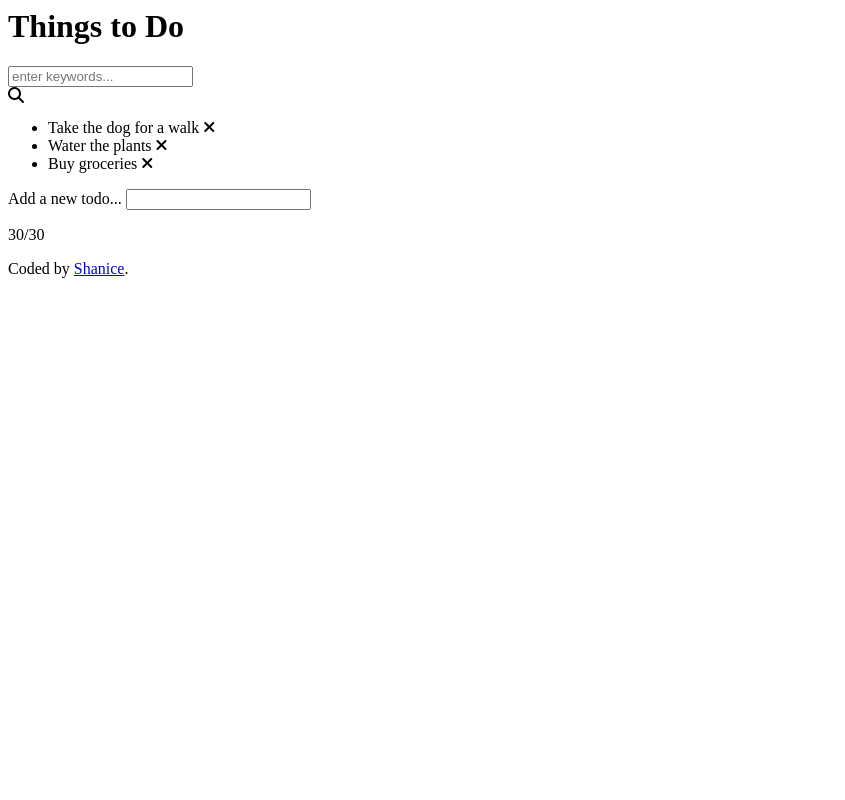
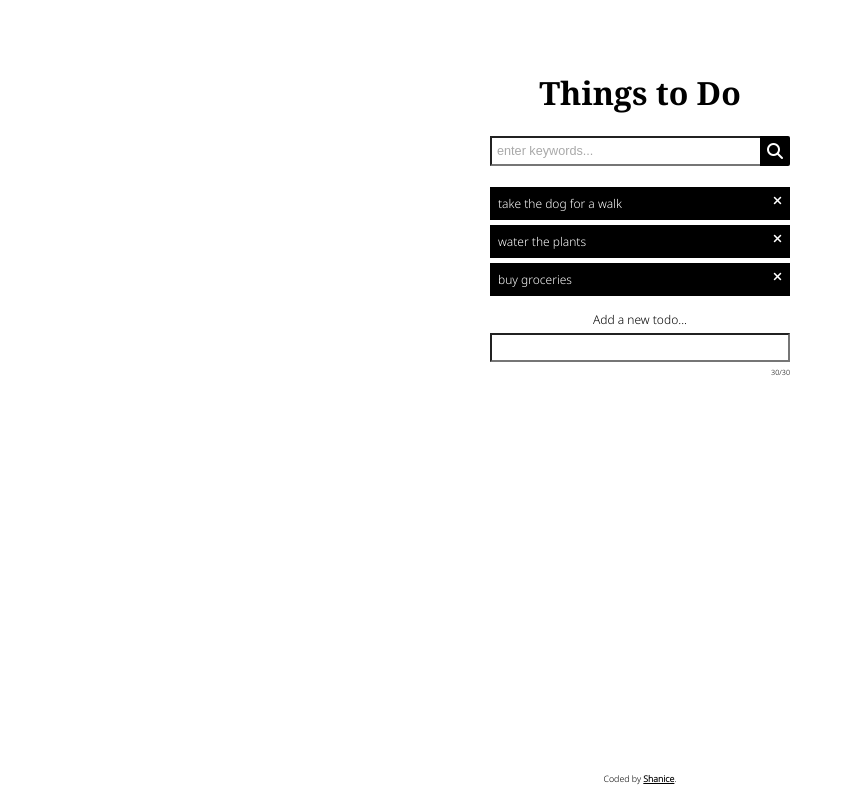
Before and after one commit to sdacleofe/project-todo-list-js, a website: page index.html in a window 1280 px wide. Shown: the whole page, without its empty margins (0-845 px from the left). Drawn offline with Linux system fonts and the light colour scheme; the site is published under a folder, as on GitHub Pages, so addresses that start at the root find nothing.

Commit message:
update href css path

```diff
--- a/index.html
+++ b/index.html
@@ -19,7 +19,7 @@
       src="https://kit.fontawesome.com/fa467c0246.js"
       crossorigin="anonymous"
     ></script>
-    <link rel="stylesheet" href="/build/stylesheets/index.css" />
+    <link rel="stylesheet" href="./build/stylesheets/index.css" />
     <title>Todo List</title>
   </head>
   <body>
```
